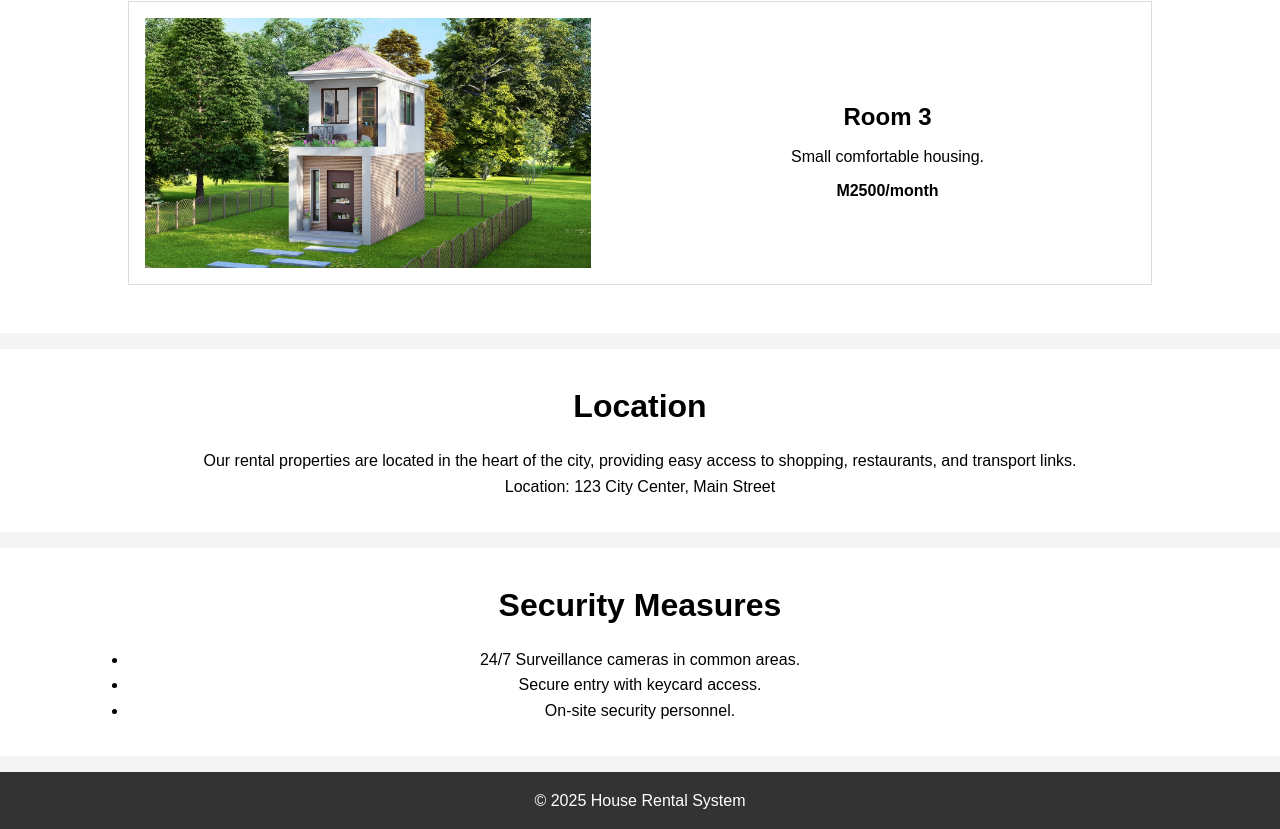
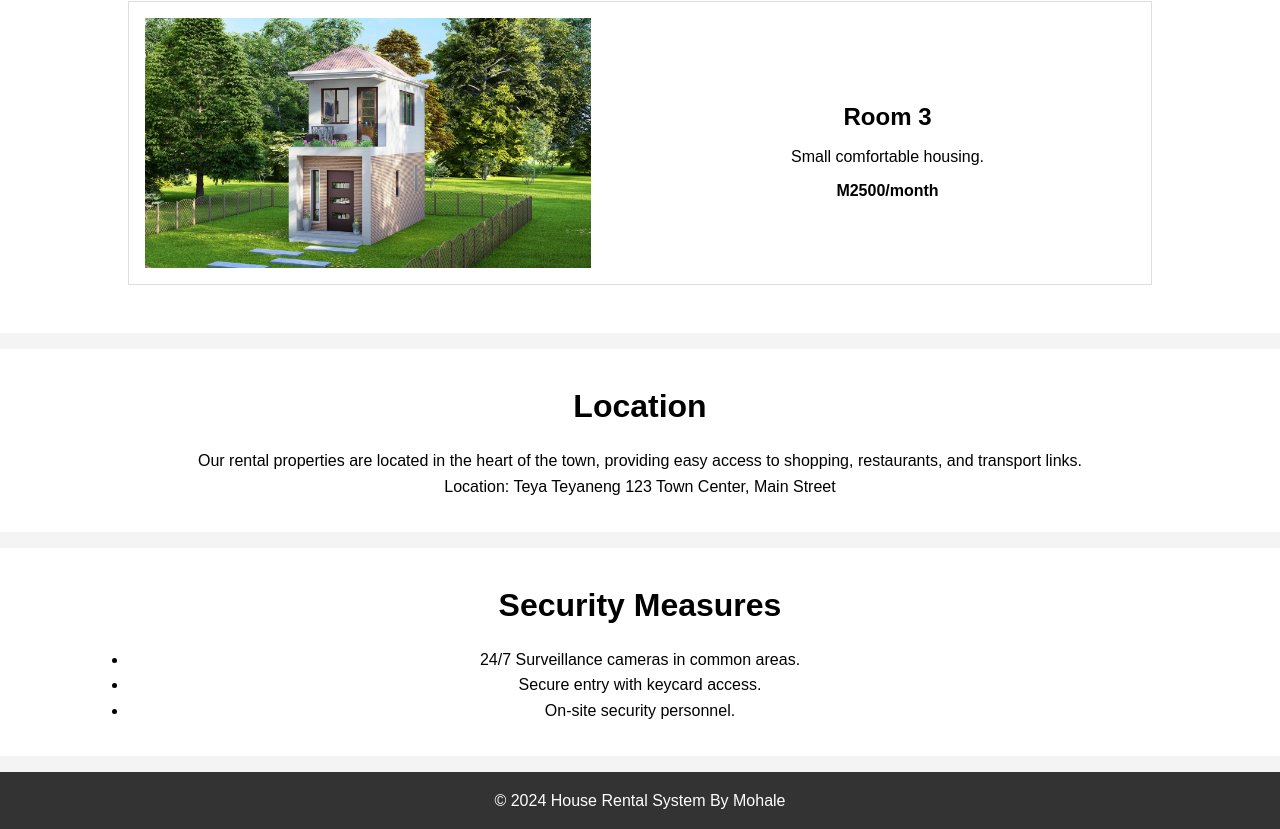
Before and after one commit to Molomomohale/house-rental, a plain HTML site: page index.html in a window 1280 px wide. Shown: the part 818-1647 px from the top of the page. Drawn offline with Linux system fonts and the light colour scheme.

Commit message:
Update index.html

```diff
--- a/index.html
+++ b/index.html
@@ -78,10 +78,10 @@ document.getElementById('hamburger-menu').addEventListener('click', function() {
     <section id="location" class="location-section">
         <div class="container">
             <h2>Location</h2>
-            <p>Our rental properties are located in the heart of the city, providing easy access to shopping, restaurants, and transport links.</p>
+            <p>Our rental properties are located in the heart of the town, providing easy access to shopping, restaurants, and transport links.</p>
             <div id="map">
                 <!-- A simple map could be embedded here if you want to. For now, just text. -->
-                <p>Location: 123 City Center, Main Street</p>
+                <p>Location: Teya Teyaneng 123 Town Center, Main Street</p>
             </div>
         </div>
     </section>
@@ -99,7 +99,7 @@ document.getElementById('hamburger-menu').addEventListener('click', function() {
 
     <footer>
         <div class="container">
-            <p>&copy; 2025 House Rental System</p>
+            <p>&copy; 2024 House Rental System <span>By Mohale</span></p>
         </div>
     </footer>
 
```
